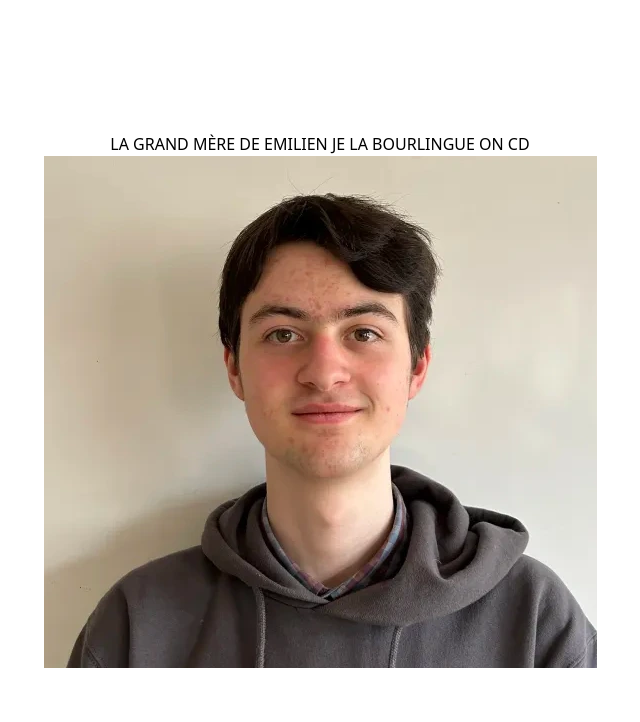
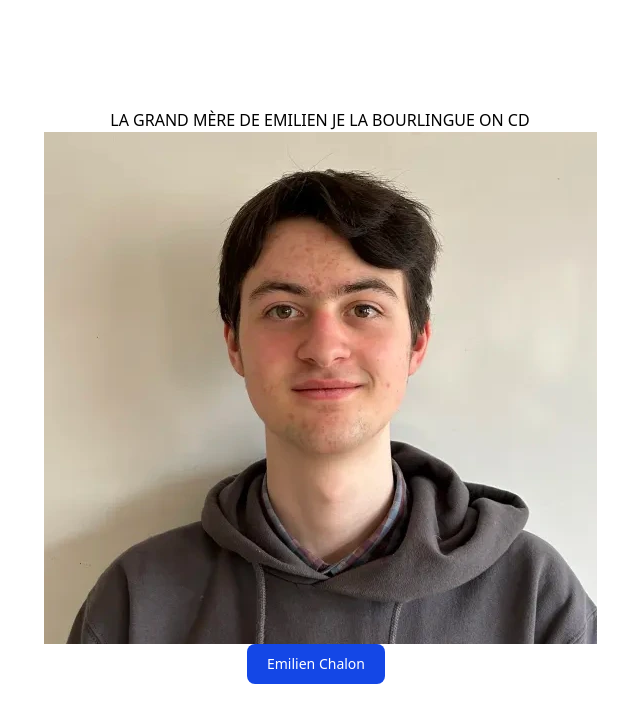
Before and after one commit to gJmry/feur, a SvelteKit app: page / in a window 1280 px wide. Shown: the top 722 px of the page, without its empty margins (320-960 px from the left). Built offline with nearby package versions, Linux system fonts and the light colour scheme.

Commit message:
feat: default svelte

```diff
--- /dev/null
+++ b/src/components/Button.svelte
@@ -0,0 +1,8 @@
+<script>
+    export let nom;
+</script>
+
+<button type="button"
+        class="text-white bg-blue-700 hover:bg-blue-800 focus:ring-4 focus:ring-blue-300 font-medium rounded-lg text-sm px-5 py-2.5 me-2 mb-2 dark:bg-blue-600 dark:hover:bg-blue-700 focus:outline-none dark:focus:ring-blue-800">
+    {nom}
+</button>
--- a/src/routes/+page.svelte
+++ b/src/routes/+page.svelte
@@ -1,4 +1,9 @@
+<script>
+    import Button from "../components/Button.svelte";
+</script>
+
 <div class="flex flex-col min-h-screen justify-center items-center">
     <h1>LA GRAND MÈRE DE EMILIEN JE LA BOURLINGUE ON CD</h1>
     <img src="emilien.webp" alt="Emilien" />
+    <Button nom="Emilien Chalon" />
 </div>
--- /dev/null
+++ b/src/routes/caca/+page.svelte
@@ -0,0 +1,5 @@
+<script>
+    import Button from "../../components/Button.svelte";
+</script>
+
+<Button nom="Cédric Pafesque" />
```
